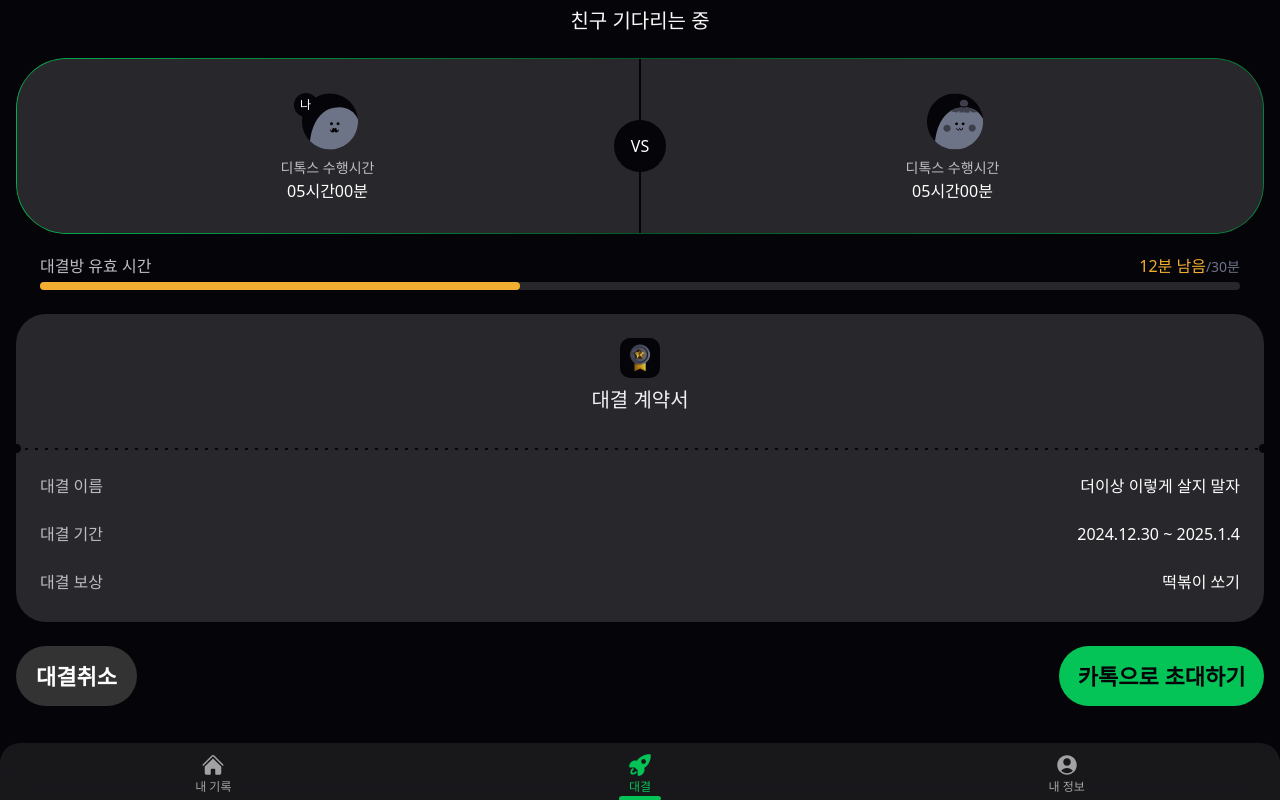
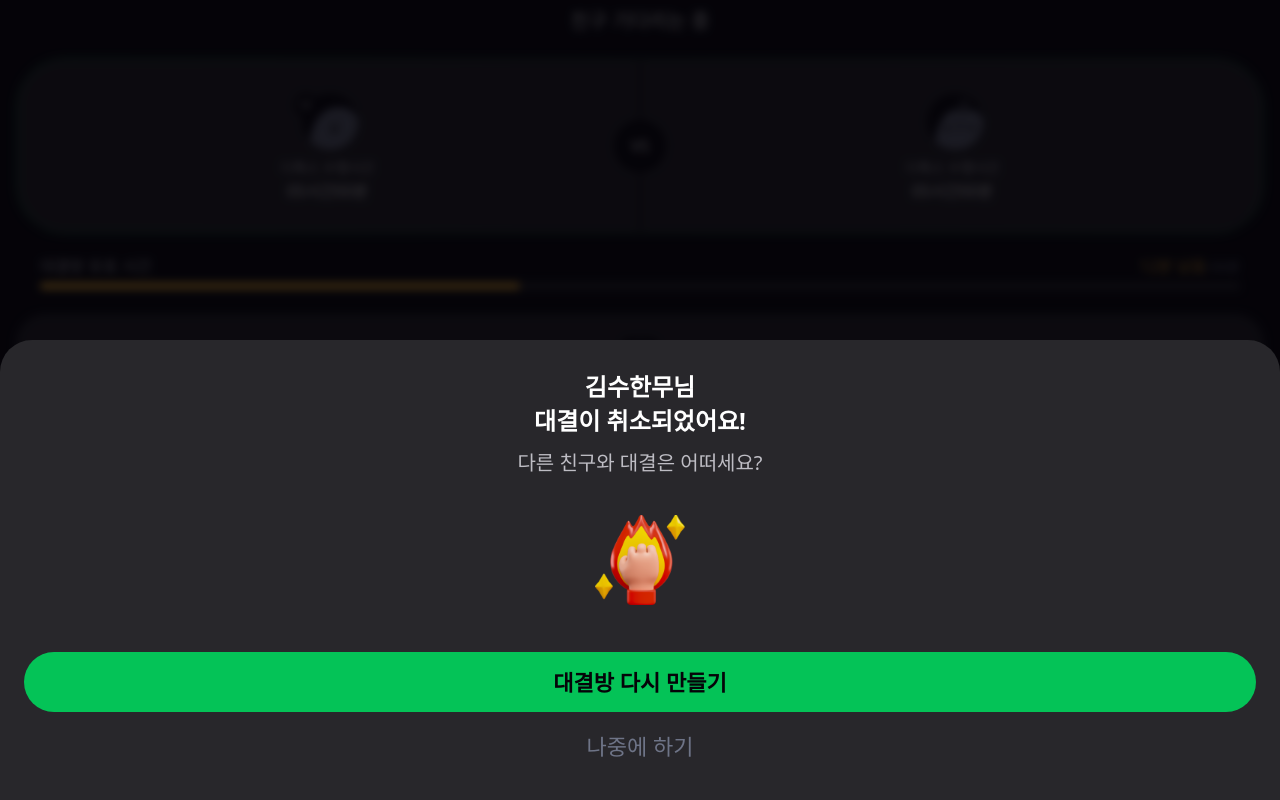
Before and after one commit to raon-code/apptitude-client, a React (Create React App) app: page /waitBattle in a window 1280 px wide. Both pictures are taken after a click on the button "대결취소". Built offline with nearby package versions, Linux system fonts and the light colour scheme.

Commit message:
[feat] 친구 기다리는중 화면 - 대결 취소 팝업 연결

```diff
--- a/src/components/Modal.jsx
+++ b/src/components/Modal.jsx
@@ -1,22 +1,32 @@
-import Button from '@/components/Button';
 import image from '@/Design2.png';
 
-export default function Modal() {
+export default function Modal({ openModal, closeModal }) {
   return (
-    <div className=''>
-      <div className='flex flex-col w-full bg-[#28272B] h-fit absolute bottom-0 text-white pt-[32px] rounded-t-[32px] pb-[128px] text-center'>
-        <div className='flex flex-col font-bold text-[24px] items-center gap-[4px]'>
+    <div className={openModal ? 'flex fixed bottom-0' : 'hidden'}>
+      <div className=' h-screen w-screen bg-[#050409] opacity-[0.8]'></div>
+      <div className='flex flex-col w-full bg-[#28272B] h-fit absolute bottom-0 text-white pt-[32px] rounded-t-[32px] text-center pb-[40px]'>
+        <div className='flex flex-col font-bold text-[24px] leading-[30px] items-center gap-[4px]'>
           <span>김수한무님</span>
           <span>대결이 취소되었어요!</span>
         </div>
-        <div className='mt-[14px] text-[20px] font-medium'>
+        <div className='mt-[14px] text-[20px] font-medium text-[#BEBDC4] leading-[26px]'>
           <span>다른 친구와 대결은 어떠세요?</span>
         </div>
-        <div className='flex justify-center mt-[24px]'>
-          <img src={image} alt='' />
+        <div className='flex justify-center mt-[24px] p-[15px]'>
+          <img src={image} alt='' className='w-[90px] h-[90px]' />
+        </div>
+        <div className='flex flex-col px-[24px] mt-[32px]'>
+          <button className='text-[#050409] bg-[#04C357] text-[22px] font-bold leading-[28px] py-[16px] rounded-[36px]'>
+            대결방 다시 만들기
+          </button>
+          <button
+            onClick={closeModal}
+            className='text-[#6E7487] text-[22px] font-medium leading-[28px] mt-[20px]'
+          >
+            나중에 하기
+          </button>
         </div>
       </div>
-      <Button step={'대결방 다시 만들기'} confirm={true} />
     </div>
   );
 }
--- a/src/pages/WaitBattle.jsx
+++ b/src/pages/WaitBattle.jsx
@@ -1,4 +1,5 @@
 import Contract from '@/components/Contract';
+import Modal from '@/components/Modal';
 import Nav from '@/components/Nav';
 import Title from '@/components/Title';
 import VS from '@/components/VS';
@@ -9,6 +10,7 @@ export default function WaitBattle() {
   const [isWorning, setIsWorning] = useState(false);
   const [progressWidth, setProgressWidth] = useState(0);
   const [time, setTime] = useState(30);
+  const [openModal, setOpenModal] = useState(false);
   useEffect(() => {
     setTime(12);
   }, []);
@@ -21,10 +23,20 @@ export default function WaitBattle() {
 
     setProgressWidth(Math.floor((time / 30) * 100));
   }, [time]);
-
+  const cancleBattle = () => {
+    setOpenModal(true);
+  };
+  const closeModal = () => {
+    setOpenModal(false);
+  };
   return (
     <div>
-      <div className='px-[16px] h-screen w-screen overflow-scroll pb-[86px]'>
+      <div
+        className={cls(
+          'px-[16px] h-screen w-screen overflow-scroll pb-[86px]',
+          openModal ? 'blur-sm' : ''
+        )}
+      >
         <Title title={'친구 기다리는 중'} />
         <VS />
         {/* 프로그레스바 */}
@@ -60,7 +72,10 @@ export default function WaitBattle() {
         {/* 대결계약서 */}
         <Contract type={'waitBattle'} />
         <div className='mt-[24px] flex justify-between text-[22px] leading-[28px] font-bold'>
-          <button className='text-[#FEFEFE] bg-[#333333] px-[20px] py-[16px] rounded-[36px]'>
+          <button
+            onClick={cancleBattle}
+            className='text-[#FEFEFE] bg-[#333333] px-[20px] py-[16px] rounded-[36px]'
+          >
             대결취소
           </button>
           <button className='text-[#050409] bg-[#04C357] px-[18.5px] py-[16px] rounded-[36px]'>
@@ -69,6 +84,7 @@ export default function WaitBattle() {
         </div>
       </div>
       <Nav />
+      <Modal openModal={openModal} closeModal={closeModal} />
     </div>
   );
 }
```
